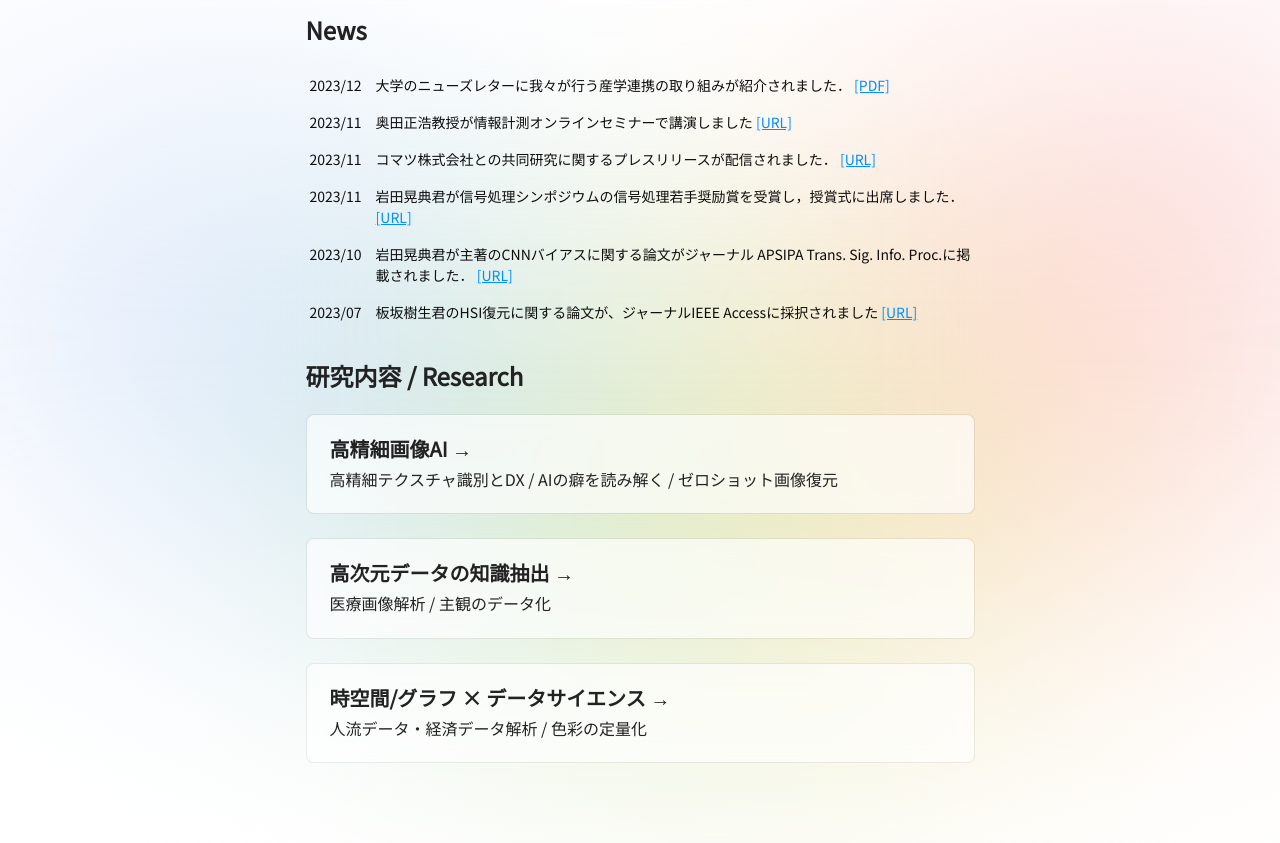
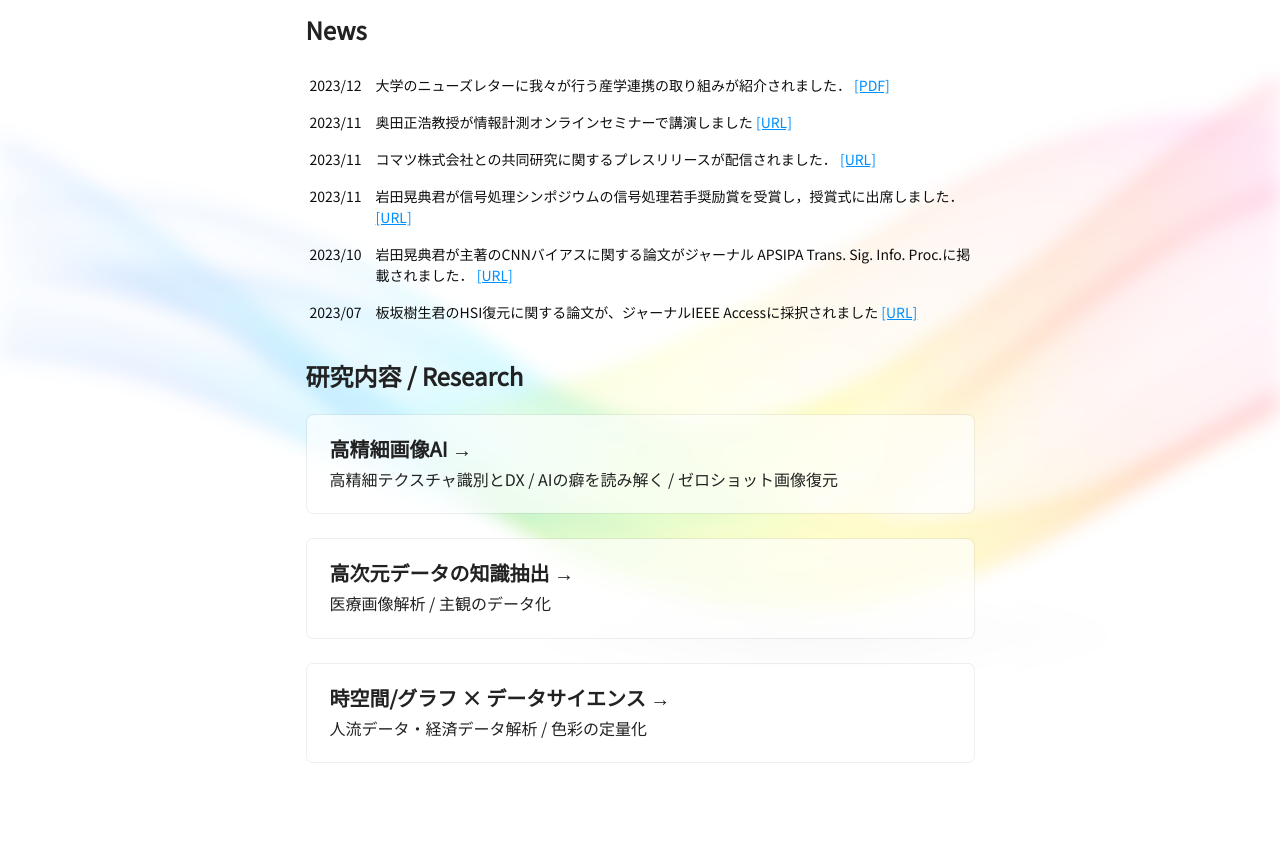
Before and after one commit to IML-okuda/official, an Astro site in the folder sakura/: page / in a window 1280 px wide. Shown: the part 63-906 px from the top of the page. Built offline with nearby package versions, Linux system fonts and the light colour scheme; Astro itself is replaced by a stand-in of ours.

Commit message:
chore: 背景を調整

```diff
--- a/sakura/src/layouts/Layout.astro
+++ b/sakura/src/layouts/Layout.astro
@@ -34,12 +34,18 @@ const { title } = Astro.props;
         backgroundPosition: "center",
         backgroundAttachment: "fixed",
         backgroundRepeat: "no-repeat",
-        filter: "blur(150px)",
+        filter: "blur(10px) saturate(2.5)",
         zIndex: -1,
       }}
     >
     </div>
     <Header />
-    <slot />
+    <div
+      style={{
+        backgroundColor: "rgba(255, 255, 255, 0.8)",
+      }}
+    >
+      <slot />
+    </div>
   </body>
 </html>
```
